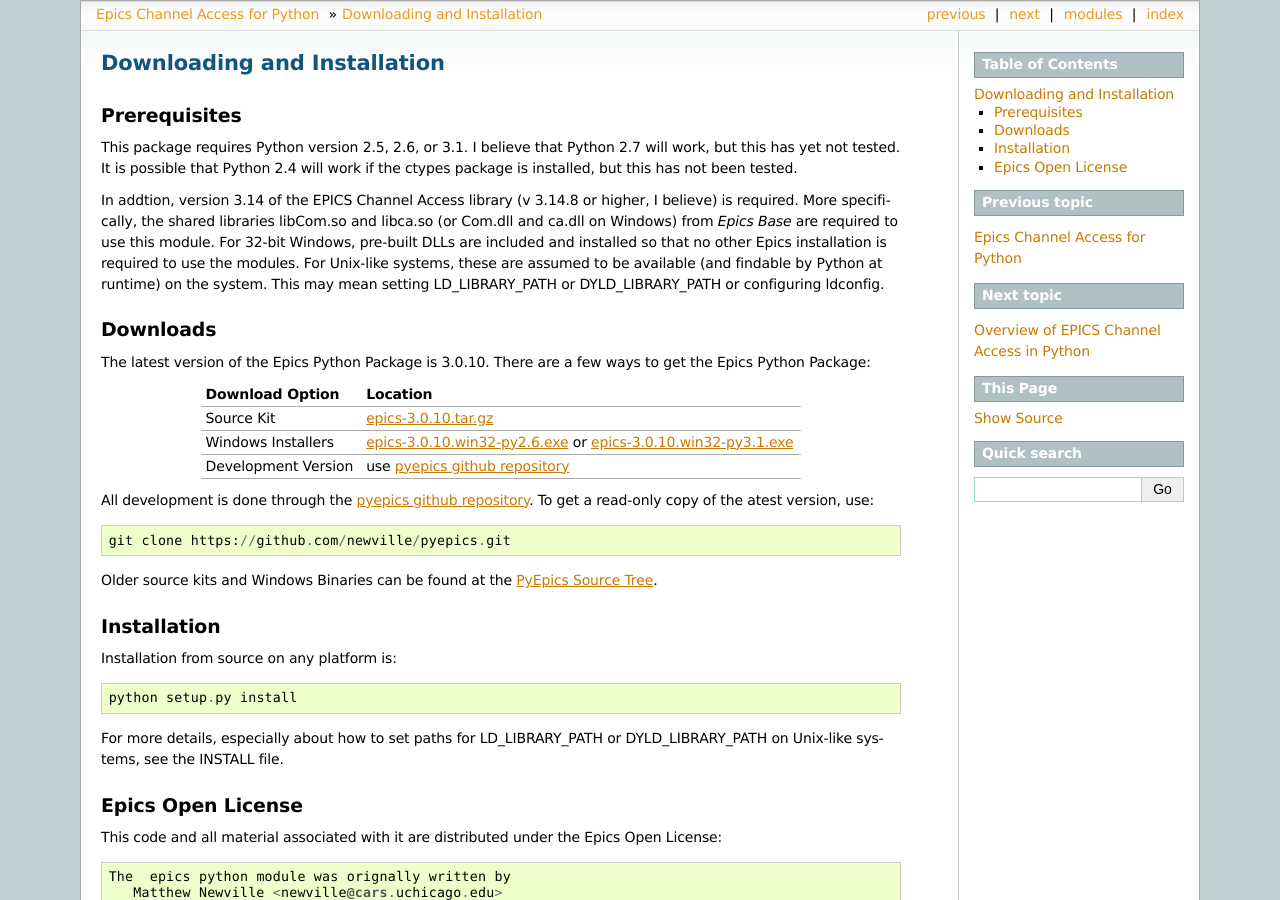
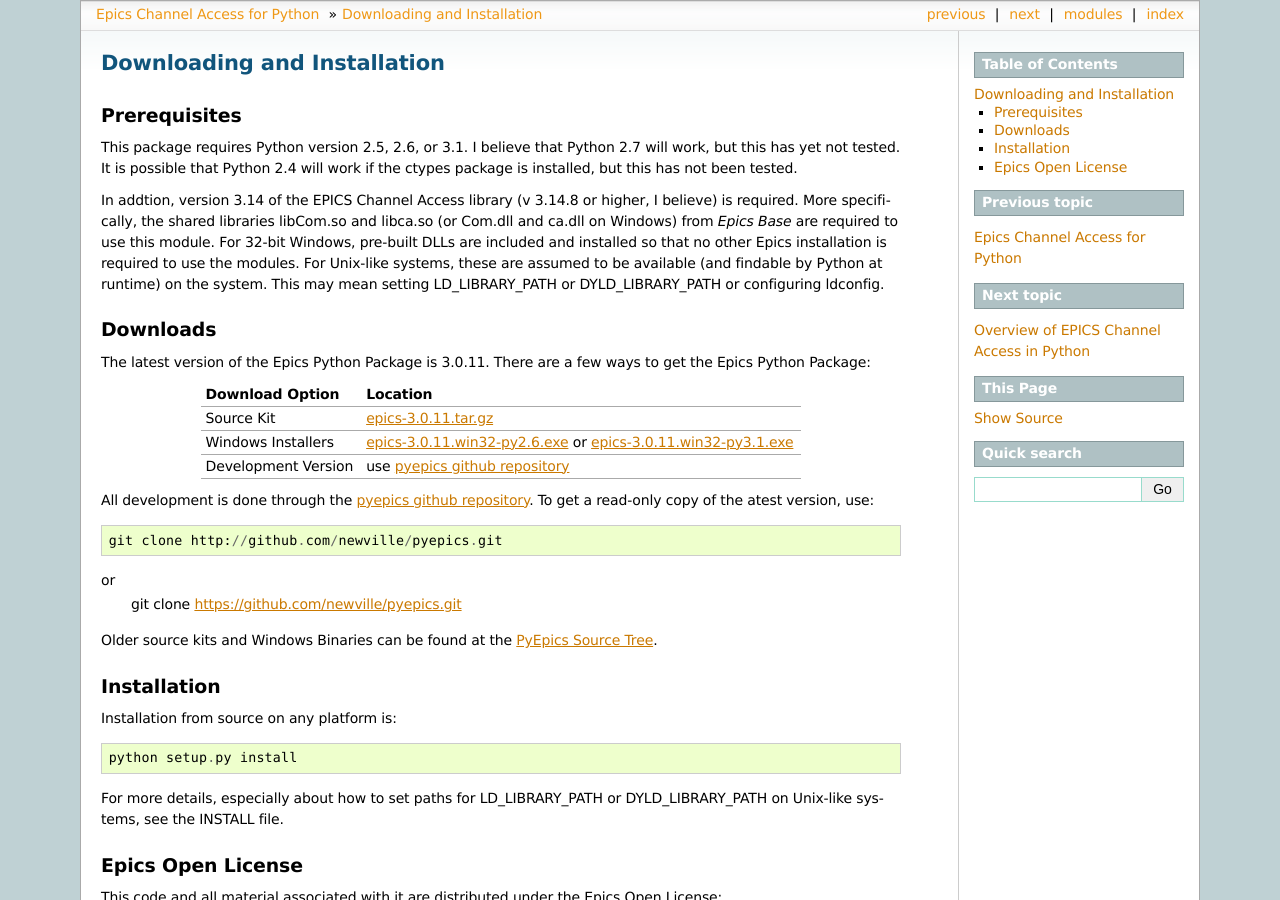
Before and after one commit to pyepics/pyepics, a Sphinx documentation site: the page built from doc/installation.rst, in a window 1280 px wide and 900 px high. Built offline with Sphinx 7.4.7, drawn with Linux system fonts in a browser that asks for light colours; formulas are drawn with MathJax 3; the version number is read from the project's files by our own code.

Commit message:
3.0.11 release

```diff
--- a/doc/installation.rst
+++ b/doc/installation.rst
@@ -22,21 +22,21 @@
 Downloads
 ~~~~~~~~~~~~
 
-The latest version of the Epics Python Package is 3.0.10.  There are a few ways to get the Epics Python Package:
+The latest version of the Epics Python Package is 3.0.11.  There are a few ways to get the Epics Python Package:
 
-.. _epics-3.0.10.tar.gz:          http://cars9.uchicago.edu/software/python/pyepics3/src/epics-3.0.10.tar.gz
-.. _epics-3.0.10.win32-py2.6.exe: http://cars9.uchicago.edu/software/python/pyepics3/src/epics-3.0.10.win32-py2.6.exe
-.. _epics-3.0.10.win32-py3.1.exe: http://cars9.uchicago.edu/software/python/pyepics3/src/epics-3.0.10.win32-py3.1.exe
+.. _epics-3.0.11.tar.gz:          http://cars9.uchicago.edu/software/python/pyepics3/src/epics-3.0.11.tar.gz
+.. _epics-3.0.11.win32-py2.6.exe: http://cars9.uchicago.edu/software/python/pyepics3/src/epics-3.0.11.win32-py2.6.exe
+.. _epics-3.0.11.win32-py3.1.exe: http://cars9.uchicago.edu/software/python/pyepics3/src/epics-3.0.11.win32-py3.1.exe
 .. _pyepics github repository:    http://github.com/newville/pyepics
 .. _PyEpics Source Tree:          http://cars9.uchicago.edu/software/python/pyepics3/src
 
 +---------------------------+------------------------------------------+
 |  Download Option          |  Location                                |
 +===========================+==========================================+
-|  Source Kit               |  `epics-3.0.10.tar.gz`_                  |
+|  Source Kit               |  `epics-3.0.11.tar.gz`_                  |
 +---------------------------+------------------------------------------+
-|  Windows Installers       |  `epics-3.0.10.win32-py2.6.exe`_  or     |
-|                           |  `epics-3.0.10.win32-py3.1.exe`_         |
+|  Windows Installers       |  `epics-3.0.11.win32-py2.6.exe`_  or     |
+|                           |  `epics-3.0.11.win32-py3.1.exe`_         |
 +---------------------------+------------------------------------------+
 |  Development Version      |  use `pyepics github repository`_        |
 +---------------------------+------------------------------------------+
@@ -44,6 +44,9 @@
 All development is done through the `pyepics github repository`_.  To get a
 read-only copy of the atest version, use::
 
+   git clone http://github.com/newville/pyepics.git
+
+or
    git clone https://github.com/newville/pyepics.git
 
 Older source kits and Windows Binaries can be found at the `PyEpics Source Tree`_.
```
